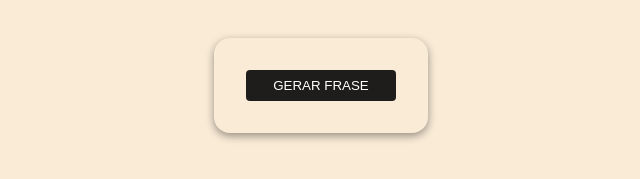
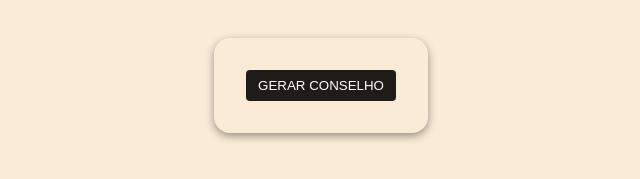
Before and after one commit to caduoliveira-dev/Conselhos, a plain HTML site: page index.html in a window 1280 px wide. Shown: the part 315-494 px from the top of the page, 319-959 px from the left. Drawn offline with Linux system fonts and the light colour scheme; a web font is replaced by a local one.

Commit message:
corrigindo botao

```diff
--- a/index.html
+++ b/index.html
@@ -17,7 +17,7 @@
             <p id="conselho"></p>
         </div>
         <div class="botao">
-            <button id="pesquisar">GERAR FRASE</button>
+            <button id="pesquisar">GERAR CONSELHO</button>
         </div>
     </div>
 </body>
```
